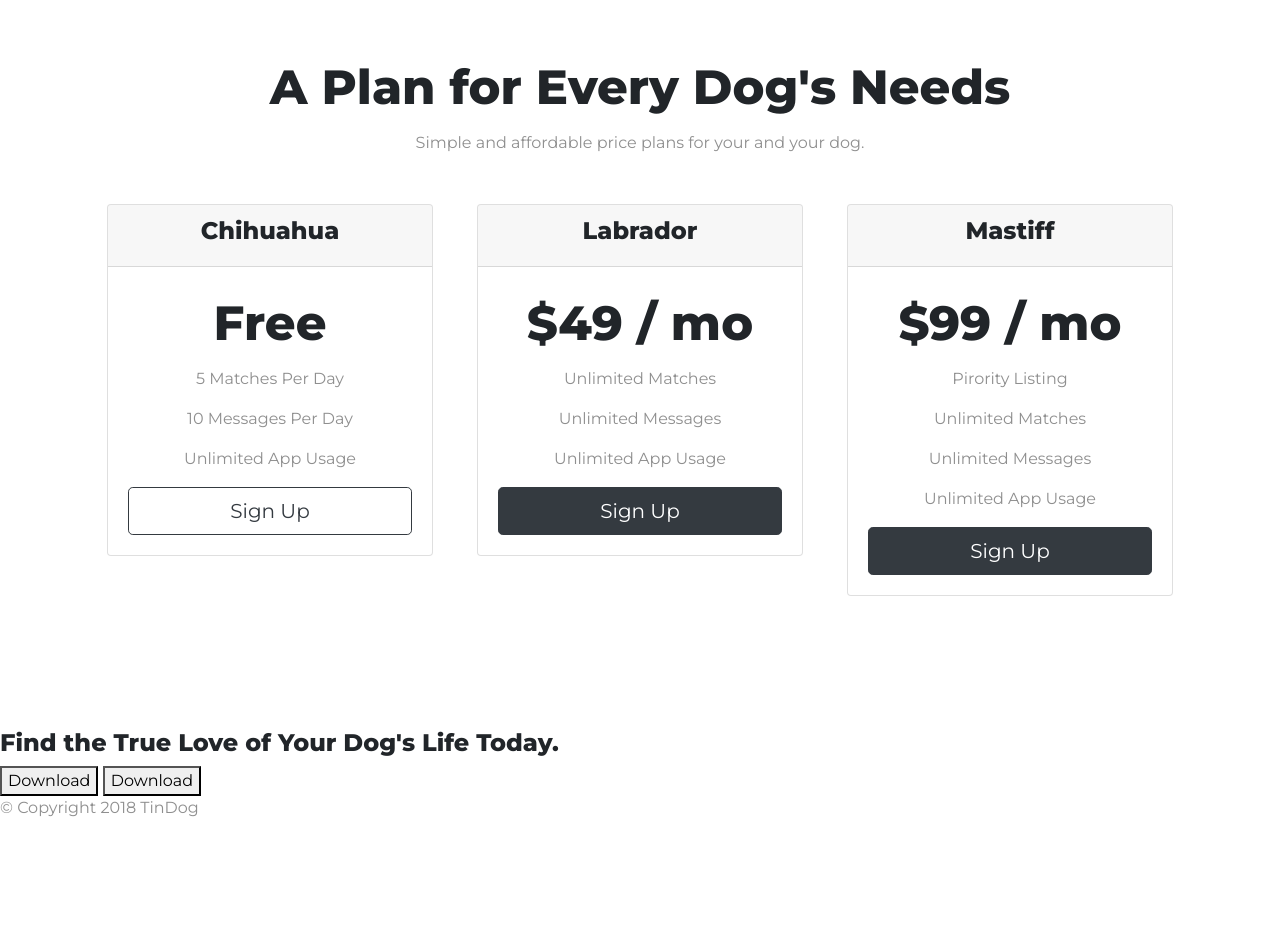
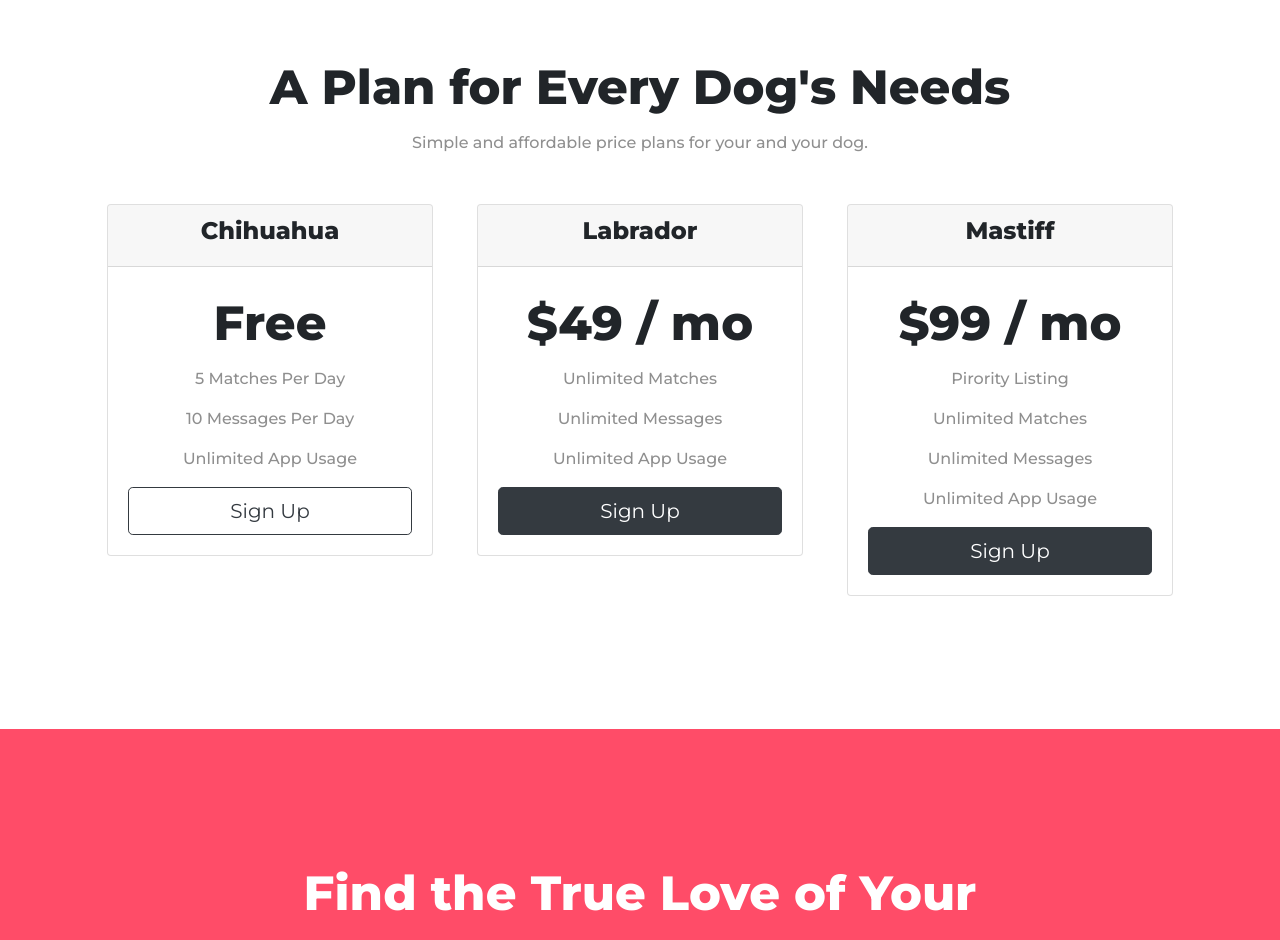
Before and after one commit to fedecarboni7/udemy-web-development-bootcamp, a plain HTML site: page Web Development/TinDog/index.html in a window 1280 px wide. Shown: the part 1860-2800 px from the top of the page. Before the commit the page ends 2696 px from the top, so only its background shows below. Drawn offline with nearby package versions, Linux system fonts and the light colour scheme.

Commit message:
challenge 2

```diff
--- a/Web Development/TinDog/css/styles.css
+++ b/Web Development/TinDog/css/styles.css
@@ -2,9 +2,15 @@ body {
     font-family: "Montserrat";
 }
 
-#title {
-    background-color: #ff4c68;
-    color: #fff;
+@media (max-width: 1028px) {
+    #title {
+        text-align: center;
+    }
+
+    .title-image {
+        position: static;
+        transform: rotate(0);
+    }
 }
 
 .container-fluid{
@@ -30,6 +36,7 @@ h3 {
 
 p {
     color: #8f8f8f;
+    font-weight: 500;
 }
 
 /* Navigation Bar */
@@ -57,6 +64,13 @@ p {
 
 .download-button {
     margin: 3% 5% 3% 0;
+}
+
+/* Title Section */
+
+#title {
+    background-color: #ff4c68;
+    color: #fff;
 }
 
 /* Title Image */
@@ -132,13 +146,24 @@ p {
     padding: 3% 2%;
 }
 
-@media (max-width: 1028px) {
-    #title {
-        text-align: center;
-    }
+/* Call to Action Section */
 
-    .title-image {
-        position: static;
-        transform: rotate(0);
-    }
+#cta {
+    background-color: #ff4c68;
+    text-align: center;
+    color: #fff;
+    padding: 10% 20%;
 }
+
+/* Footer Section */
+
+#footer {
+    background-color: #fff;
+    text-align: center;
+    padding: 7% 20%;;
+}
+
+.footer-link {
+    color: #000;
+    margin: 10px;
+}
--- a/Web Development/TinDog/index.html
+++ b/Web Development/TinDog/index.html
@@ -199,9 +199,9 @@
 
   <section id="cta">
 
-    <h3>Find the True Love of Your Dog's Life Today.</h3>
-    <button type="button">Download</button>
-    <button type="button">Download</button>
+    <h2>Find the True Love of Your Dog's Life Today.</h2>
+    <button type="button" class="btn btn-dark btn-lg download-button"><i class="fab fa-apple"></i> Download</button>
+    <button type="button" class="btn btn-light btn-lg download-button"><i class="fab fa-google-play"></i> Download</button>
 
   </section>
 
@@ -209,8 +209,12 @@
   <!-- Footer -->
 
   <footer id="footer">
+    <a class="footer-link" href="" target="_blank"><i class="fab fa-twitter"></i></a>
+    <a class="footer-link" href="" target="_blank"><i class="fab fa-facebook-f"></i></a>
+    <a class="footer-link" href="" target="_blank"><i class="fab fa-instagram"></i></a>
+    <a class="footer-link" href="" target="_blank"><i class="fas fa-envelope"></i></a>
 
-    <p>© Copyright 2018 TinDog</p>
+    <p style="margin: 15px">© Copyright 2018 TinDog</p>
 
   </footer>
 
```
